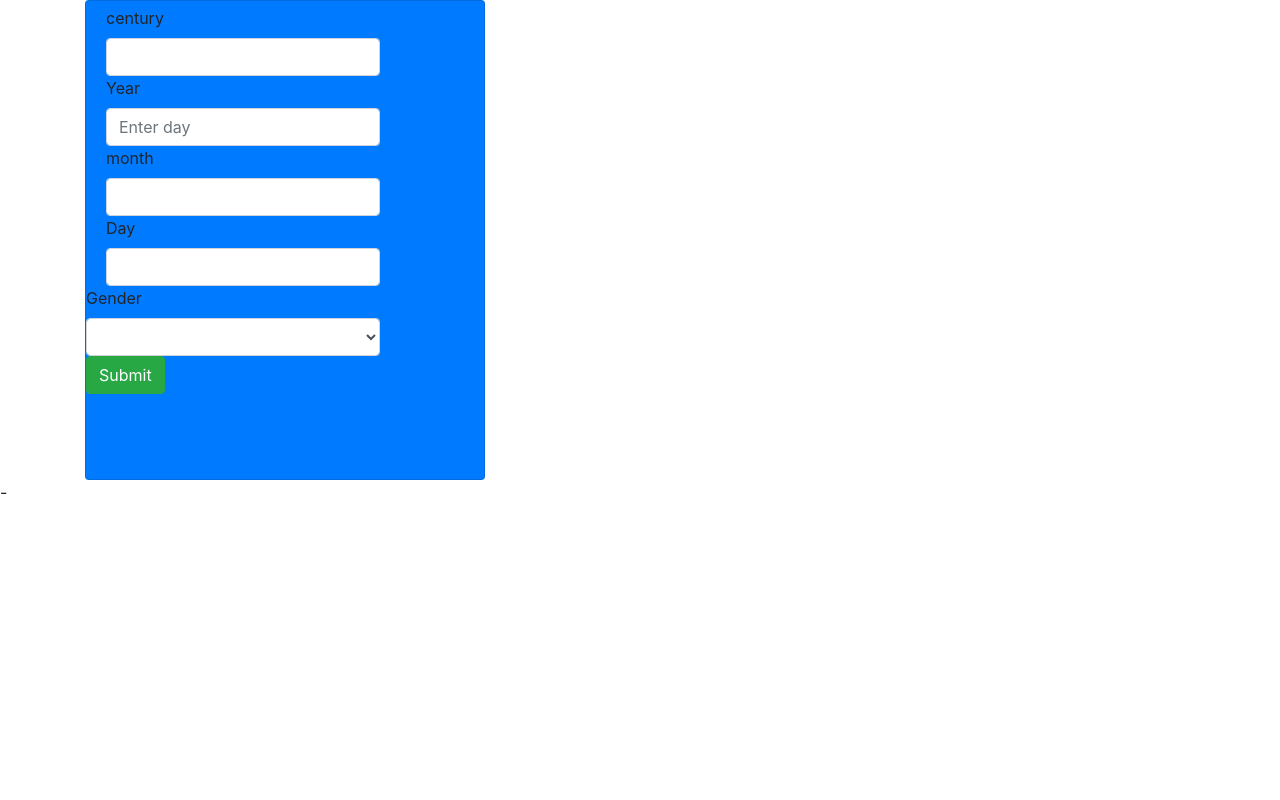
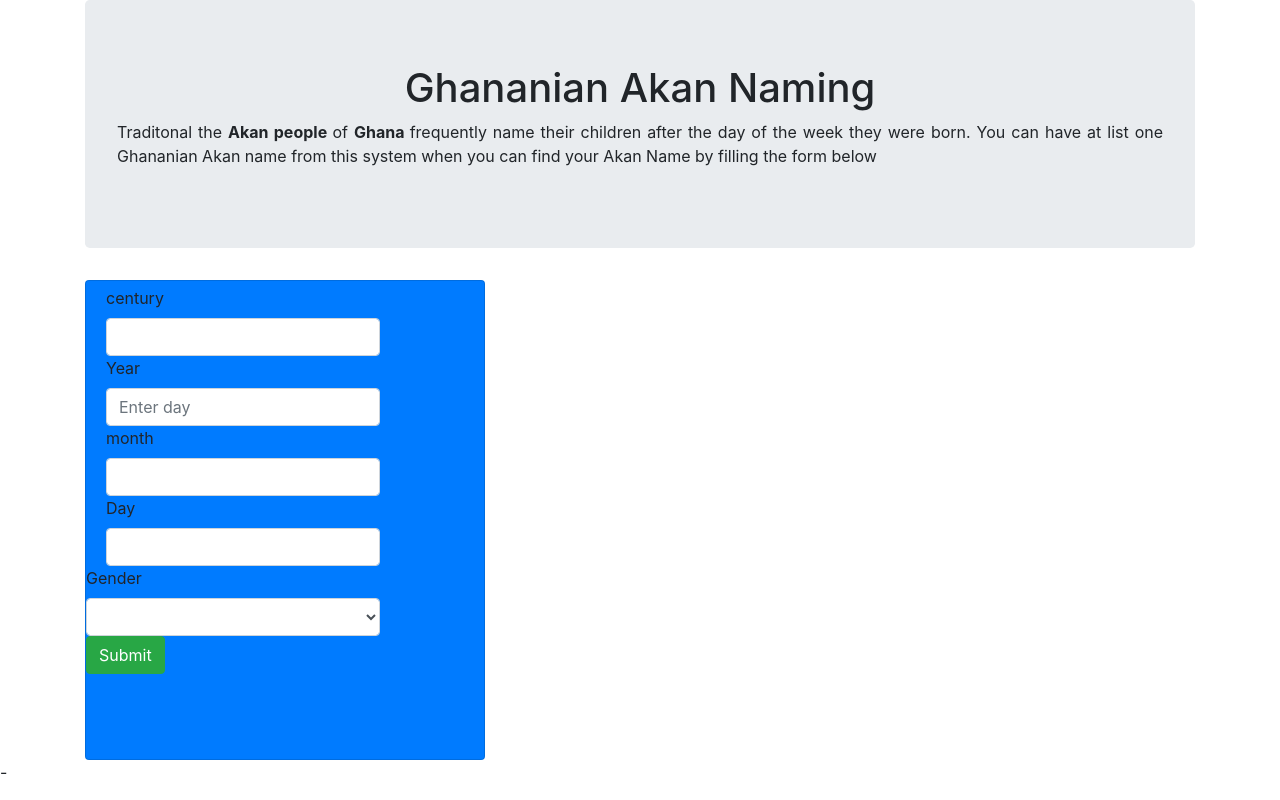
Before and after one commit to jerumanu/Akan-project, a plain HTML site: page index.html in a window 1280 px wide. Drawn offline with nearby package versions, Linux system fonts and the light colour scheme.

Commit message:
add a paragraph

```diff
--- a/index.html
+++ b/index.html
@@ -11,7 +11,14 @@
 </head>
 
 <body>
+
     <div class="container">
+        <div class="jumbotron" style="text-align: center;">
+            <h1>Ghananian Akan Naming</h1>
+            <p style="text-align: justify;"> Traditonal the <b> Akan people </b> of <b>Ghana </b> frequently name their children after the day of the week they were born.
+             You can have at list one Ghananian  Akan name from this system when you can find  your Akan Name by filling  the form below</p>
+
+        </div>
         <div class="card  bg-primary" style="width: 25rem; height: 30rem; align-items: flex-start;">
 
             <form class="">
@@ -42,7 +49,7 @@
                             <option value="Male">Male</option>
                             <option value="Female">Female</option>
                         </select>
-                        <button type="button" class="btn btn-success">Submit</button>
+                        <button onclick="akan()" type="button" class="btn btn-success ">Submit</button>
                     </div>
                  </div>
                  </div>
```
